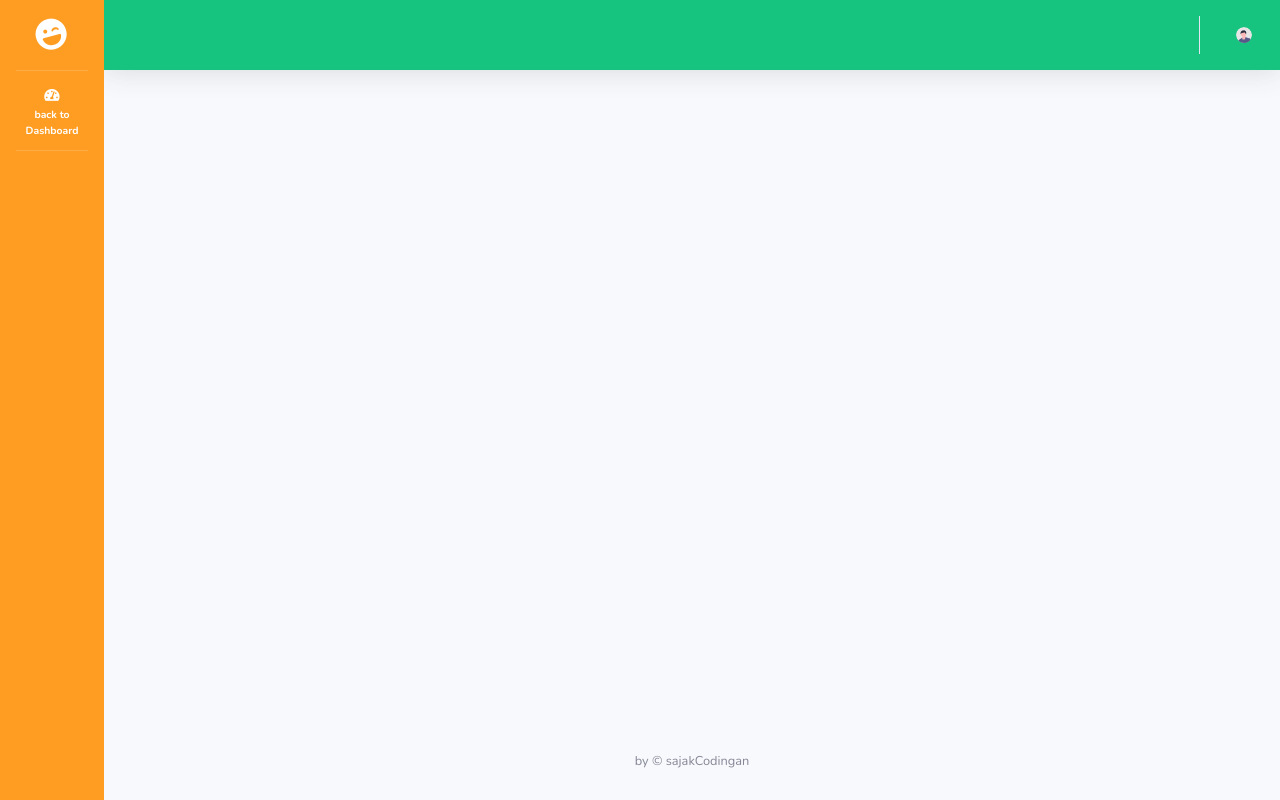
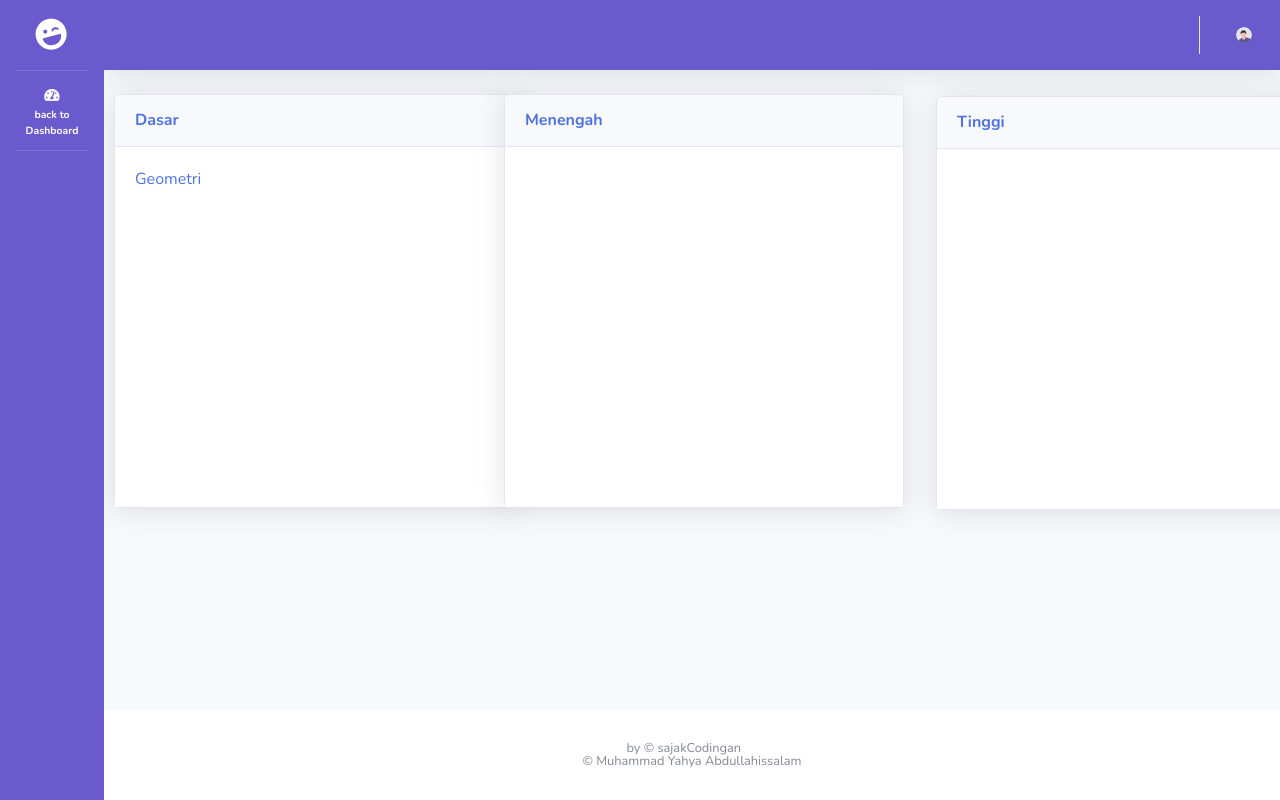
Before and after one commit to yahya542/scidac, a Django app: a page that uses templates/math/math.html in a window 1280 px wide. Run offline with Django 5.2, Linux system fonts and the light colour scheme; some libraries are stand-ins or nearby versions.

Commit message:
buat isi menu math

```diff
--- a/templates/math/math.html
+++ b/templates/math/math.html
@@ -31,7 +31,8 @@
     <div id="wrapper">
 
         <!-- Sidebar -->
-        <ul style="background-color: #FF9D23;"     class="navbar-nav bg-gradient- sidebar sidebar-dark accordion toggled" id="accordionSidebar">
+        <ul style="background-color: slateblue;" class="navbar-nav bg-gradient- sidebar sidebar-dark accordion toggled"
+            id="accordionSidebar">
 
             <!-- Sidebar - Brand -->
             <a class="sidebar-brand d-flex align-items-center justify-content-center" href=" ">
@@ -67,15 +68,16 @@
         <!-- End of Sidebar -->
 
         <!-- Content Wrapper -->
-        <div     id="content-wrapper" class="d-flex flex-column">
+        <div id="content-wrapper" class="d-flex flex-column">
 
             <!-- Main Content -->
             <div id="content">
 
                 <!-- Topbar -->
-                <nav style="background-color:#16C47F;"    class="navbar navbar-expand navbar bg topbar mb-4 static-top shadow">
+                <nav style="background-color:slateblue;"
+                    class="navbar navbar-expand navbar bg topbar mb-4 static-top shadow">
 
-    <!--                 <!-- Sidebar Toggle (Topbar) -->
+                    <!--                 <!-- Sidebar Toggle (Topbar) -->
                     <button id="sidebarToggleTop" class="btn btn-link d-md-none rounded-circle mr-3">
                         <i class="fa fa-bars"></i>
                     </button>
@@ -116,9 +118,9 @@
                         <li class="nav-item dropdown no-arrow">
                             <a class="nav-link dropdown-toggle" href="#" id="userDropdown" role="button"
                                 data-toggle="dropdown" aria-haspopup="true" aria-expanded="false">
-                                <span class="mr-2 d-none d-lg-inline text-gray-600 small">{{user.username}}</span>
-                                <img class="img-profile rounded-circle"
-                                    src="{% static 'img/undraw_profile.svg'%}">
+                                <span style="color: white;"
+                                    class="mr-2 d-none d-lg-inline text-600 small">{{user.username}}</span>
+                                <img class="img-profile rounded-circle" src="{% static 'img/undraw_profile.svg'%}">
                             </a>
                             <!-- Dropdown - User Information -->
                             <div class="dropdown-menu dropdown-menu-right shadow animated--grow-in"
@@ -147,12 +149,51 @@
 
                 </nav>
                 <!-- End of Topbar -->
-                 <div  class="isi">
 
+                <!-- dasar -->
+                <div class="row">
+                    <div class=" col-xl-4 col-lg-5">
+                        <div style="width: 400px; margin-left: 10px; " class="card shadow mb-5">
+                            <div class=" grid-container ">
+                                <div
+                                style="text-align: center;"class="card-header py-3 d-flex flex-row align-items-center justify-content-between">
+                                    <h6 class="m-0 font-weight-bold text-primary">Dasar</h6>
+                                </div>
+                                <div style="background-color: white; height: 360px;" class=" card-body  ">
 
+                                    <a style=" pointer-events: auto; z-index: initial;"  href="/math-geometri">Geometri</a>
 
+                                </div>
 
-
+                            </div>
+                        </div>
+                    </div>
+                    <!-- menengah -->
+                    <div class=" col-xl-4 col-lg-5">
+                        <div style="width: 400px;" class="card shadow mb-5">
+                            <div class=" grid-container ">
+                                <div
+                                    class="card-header py-3 d-flex flex-row align-items-center justify-content-between">
+                                    <h6 class="m-0 font-weight-bold text-primary">Menengah</h6>
+                                </div>
+                                <div style="background-color: white; height: 360px;" class=" card-body  ">
+                                </div>
+                            </div>
+                        </div>
+                    </div>
+                </div>
+                <!-- tinggi -->
+                <div class=" col-xl-4 col-lg-5">
+                    <div style="width: 400px; margin-left: 820px; margin-top: -460px;" class="card shadow mb-5">
+                        <div class=" grid-container ">
+                            <div
+                                 style="text-align: center; "  class="card-header py-3 d-flex flex-row align-items-center justify-content-between">
+                                <h6 class="m-0 font-weight-bold text-primary">Tinggi</h6>
+                            </div>
+                            <div style="background-color: white; height: 360px;" class=" card-body  ">
+                            </div>
+                        </div>
+                    </div>
                 </div>
 
 
@@ -161,10 +202,14 @@
             <!-- End of Main Content -->
 
             <!-- Footer -->
-            <footer    class="sticky-footer ">
+            <footer class="sticky-footer bg-white">
                 <div class="container my-auto">
                     <div class="copyright text-center my-auto">
-                        <span>by &copy; sajakCodingan</span>
+                        <span>by &copy; sajakCodingan</span> &nbsp;&nbsp;&nbsp;&nbsp; <br>
+                        <span>&copy; Muhammad Yahya Abdullahissalam</span>
+
+
+
                     </div>
                 </div>
             </footer>
```
Also changed, not shown: templates/dashboard.html (+6 -14 lines).
